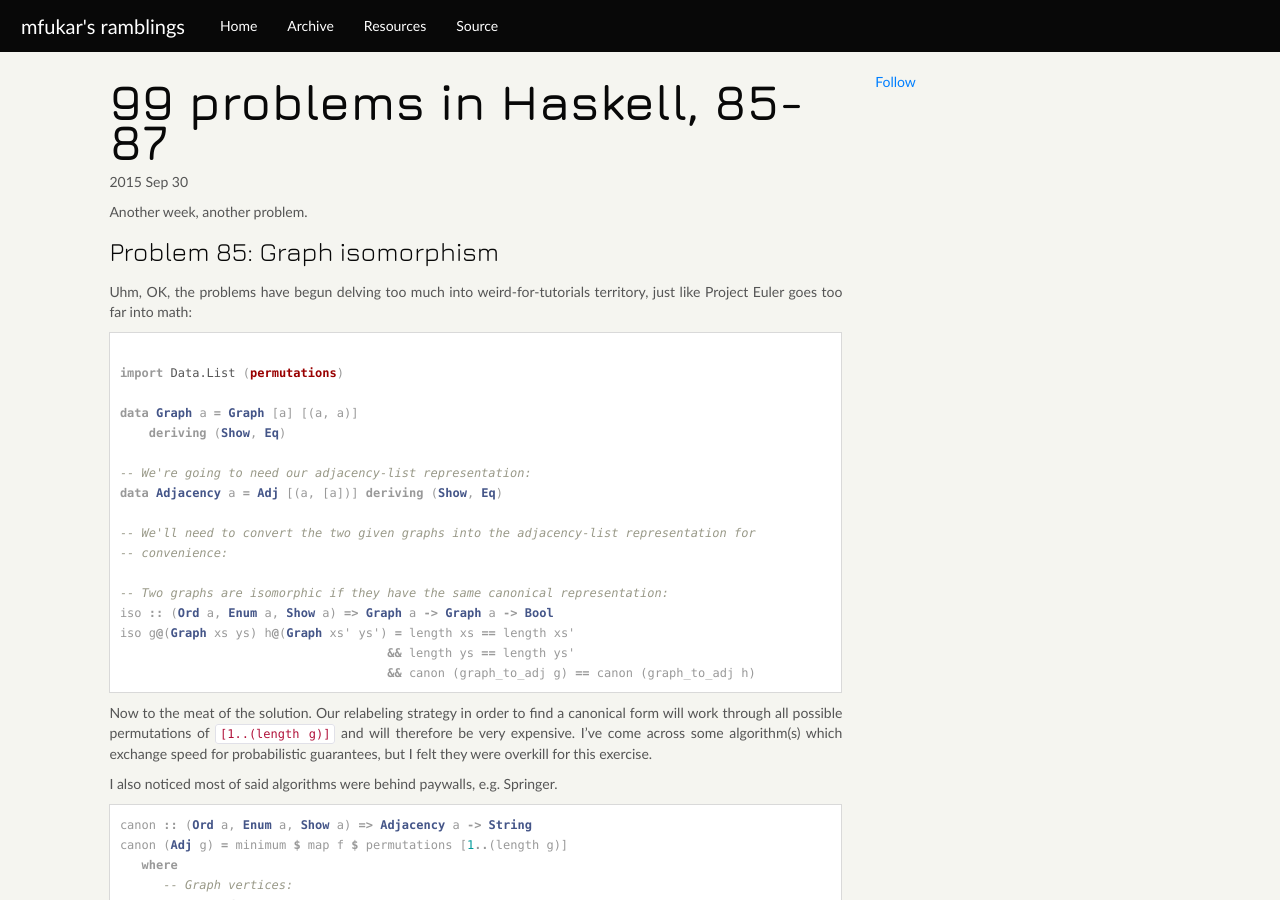
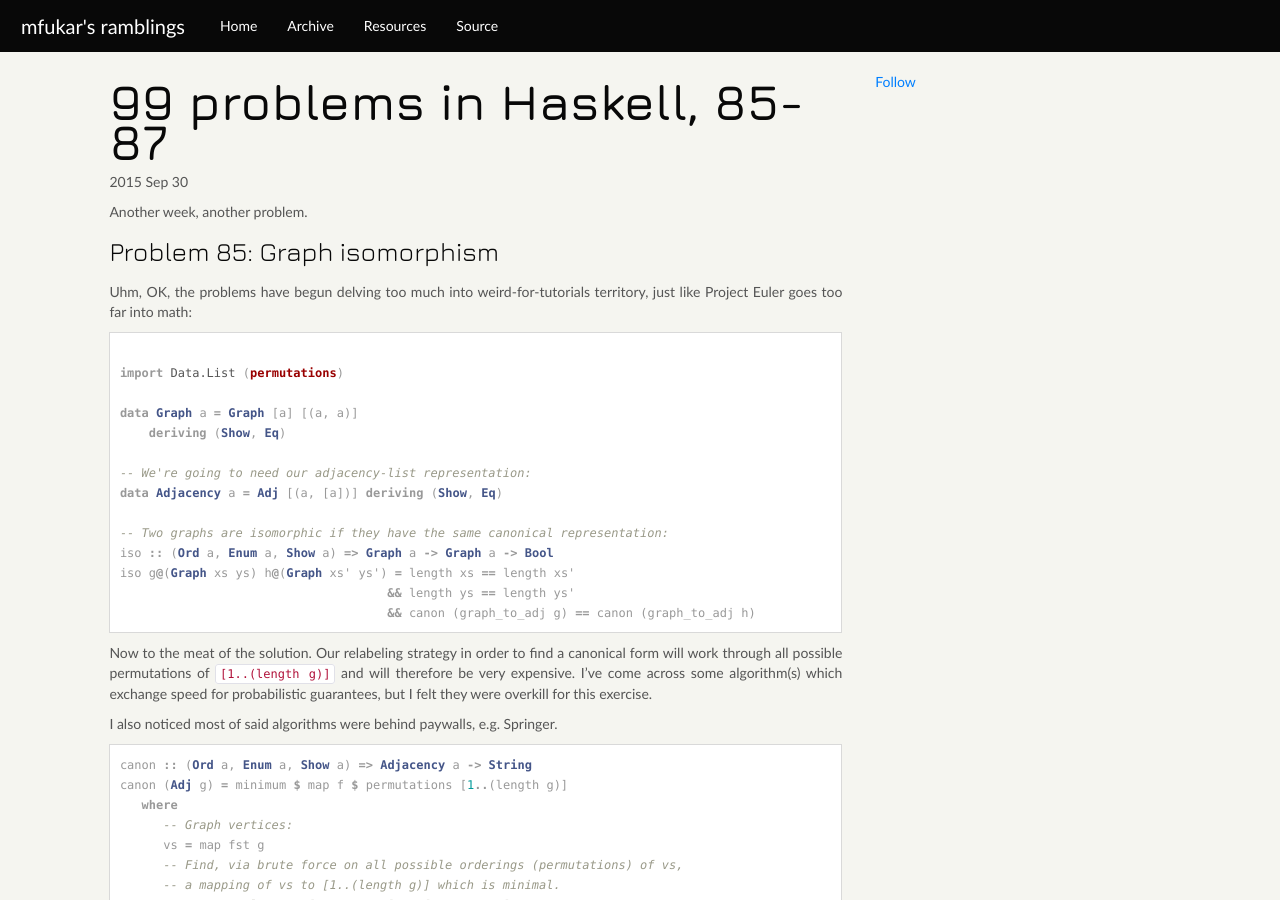
Before and after one commit to mfukar/mfukar.github.com, a Jekyll site: the page built from _posts/2015-09-30-haskellxiii.md, in a window 1280 px wide and 900 px high. Built offline with Jekyll 4.4.1, drawn with Linux system fonts in a browser that asks for light colours; some web fonts are replaced; Markdown is read by kramdown in place of the engine named in the settings; comment, search, counter and statistics services are not loaded.

Commit message:
Removes stray comment

```diff
--- a/_posts/2015-09-30-haskellxiii.md
+++ b/_posts/2015-09-30-haskellxiii.md
@@ -25,9 +25,6 @@ data Graph a = Graph [a] [(a, a)]
 
 -- We're going to need our adjacency-list representation:
 data Adjacency a = Adj [(a, [a])] deriving (Show, Eq)
-
--- We'll need to convert the two given graphs into the adjacency-list representation for
--- convenience:
 
 -- Two graphs are isomorphic if they have the same canonical representation:
 iso :: (Ord a, Enum a, Show a) => Graph a -> Graph a -> Bool
```
